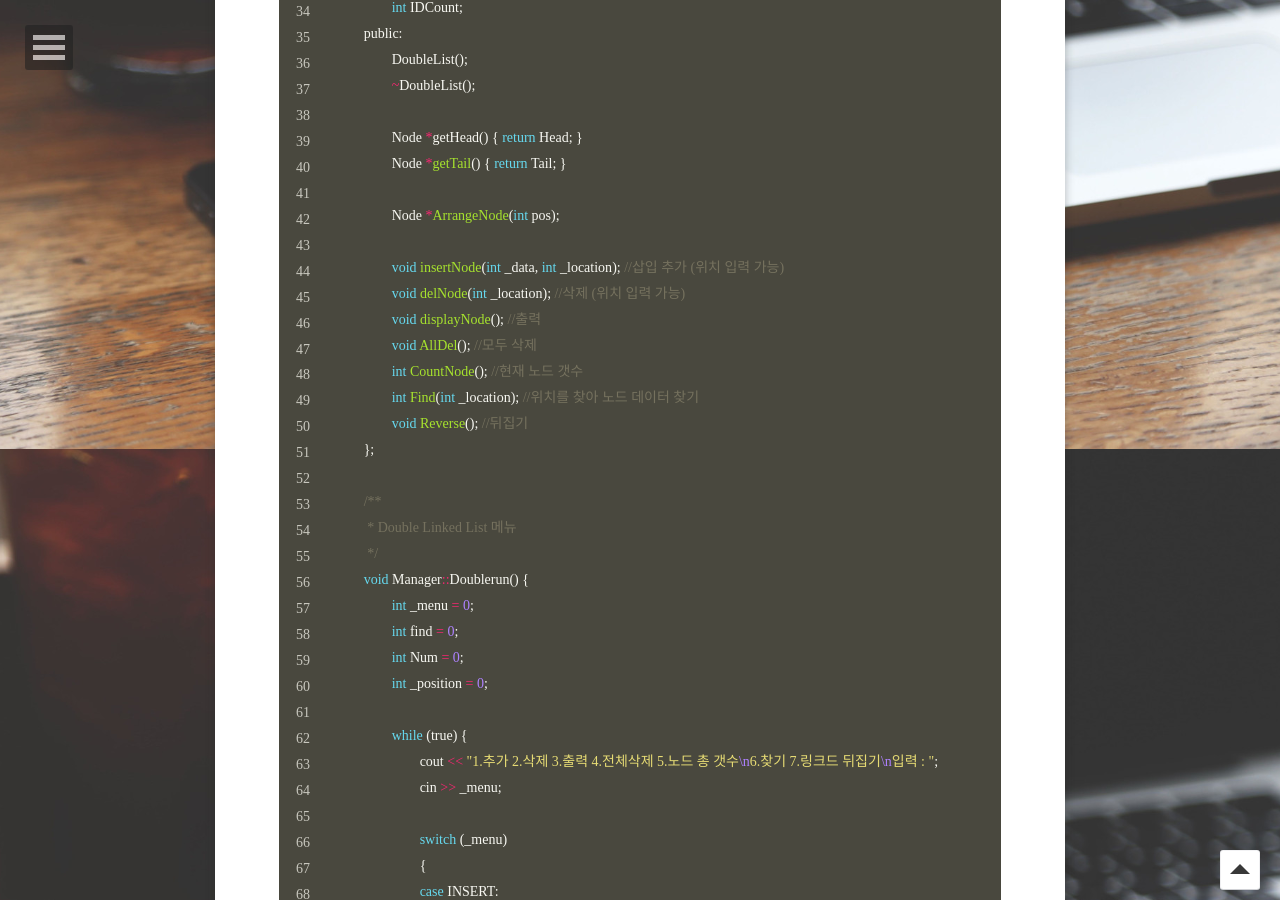
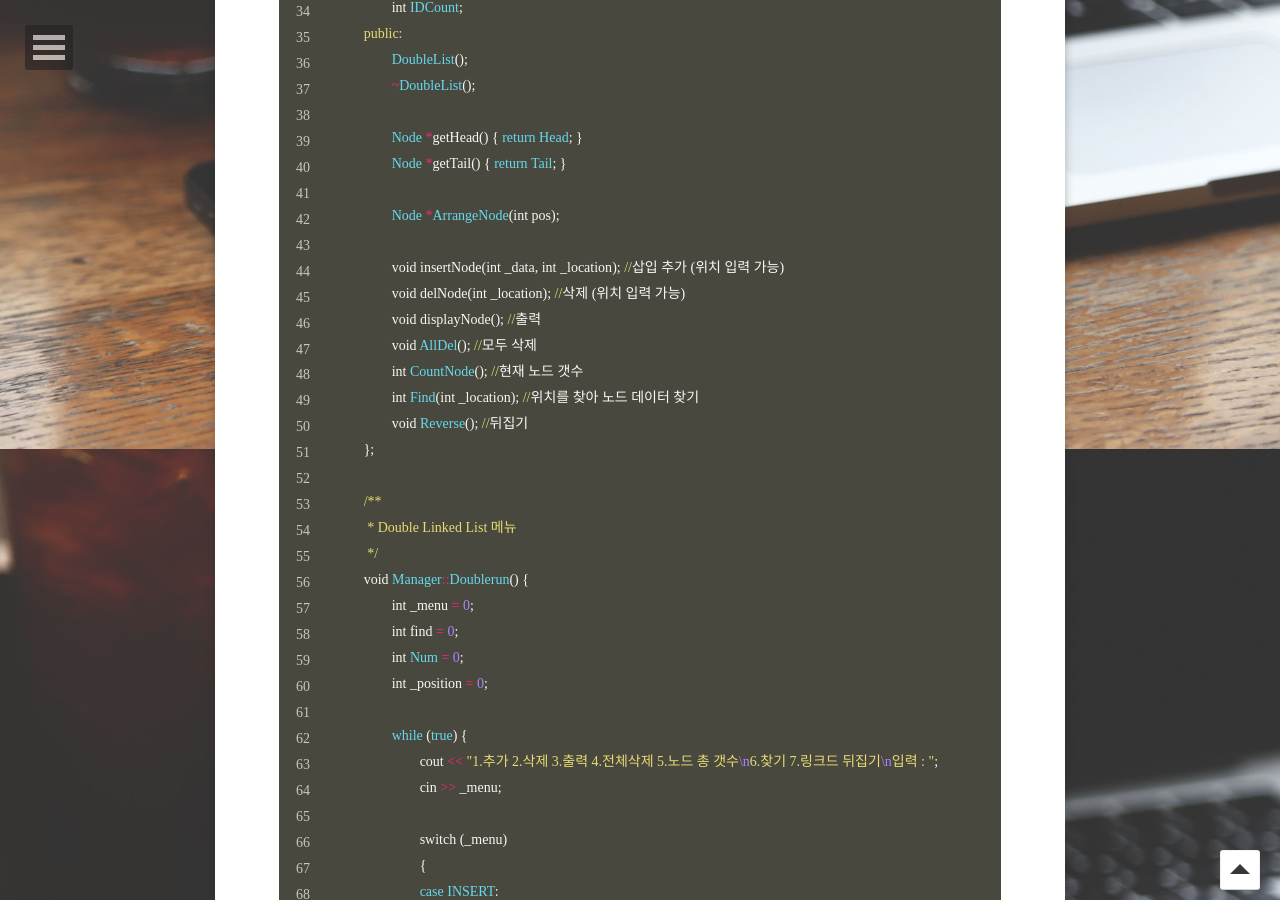
Before and after one commit to KyungRyeol1101/KyungRyeol1101.github.io, a Jekyll site: the page built from _posts/2016-01-22-data-structures-linked-list-array.md, in a window 1280 px wide and 900 px high, scrolled down 2251 px. Built offline with Jekyll 4.4.1, drawn with Linux system fonts in a browser that asks for light colours; some web fonts are replaced; comment, search, counter and statistics services are not loaded.

Commit message:
modify line

```diff
--- a/_posts/2016-01-22-data-structures-linked-list-array.md
+++ b/_posts/2016-01-22-data-structures-linked-list-array.md
@@ -26,7 +26,7 @@ comments: true
 - 데이터를 저장할 때 데이터만 저장하는 것이 아니라 다음 데이터의 물리적 주소까지 같이 저장한다. (단순 연결리스트는 다음 데이터의 주소를, 이중 연결리스트는 이전 주소와 다음 주소를 모두 저장) 특정 데이터에 접근할 때 인덱스로 바로 접근할 수 있었던 배열과 달리 첫 노드부터 원하는 노드까지 링크를 따라가야 접근이 가능하기 때문에 배열에 비해 접근 속도는 떨어진다. 하지만 반대로, 데이터를 삽입/삭제 할 때에는 물리적 주소에 구애받지 않고 앞/뒤 노드의 주소만 끼워넣을 노드의 주소로 바꿔주면 되기 때문에 삽입/삭제는 배열보다 빠르다.
 
 ### C++로 구현한 양방향 연결 리스트(Double Linked List)
-{% highlight cpp linenos %}
+{% highlight ruby linenos %}
 /**
  * 연결리스트(LinkedList)에 사용할 노드 클래스
  */
```
